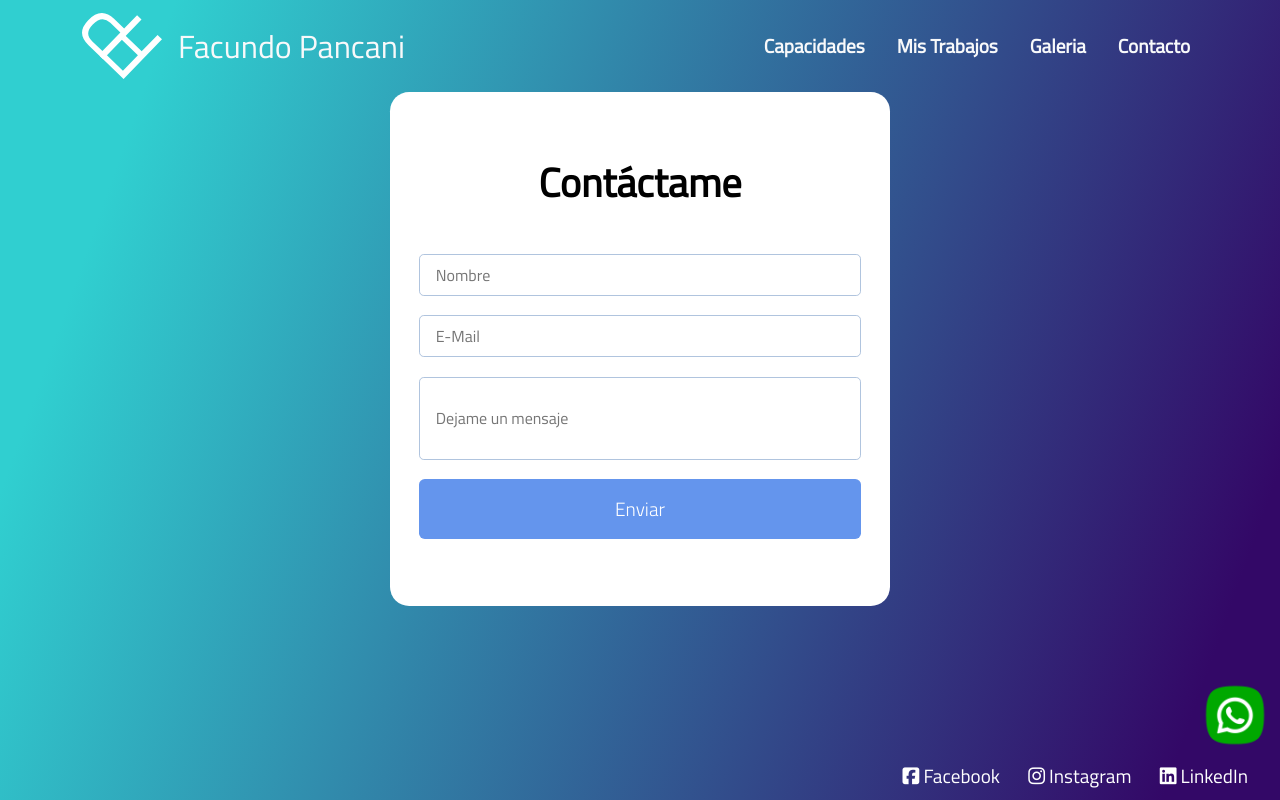
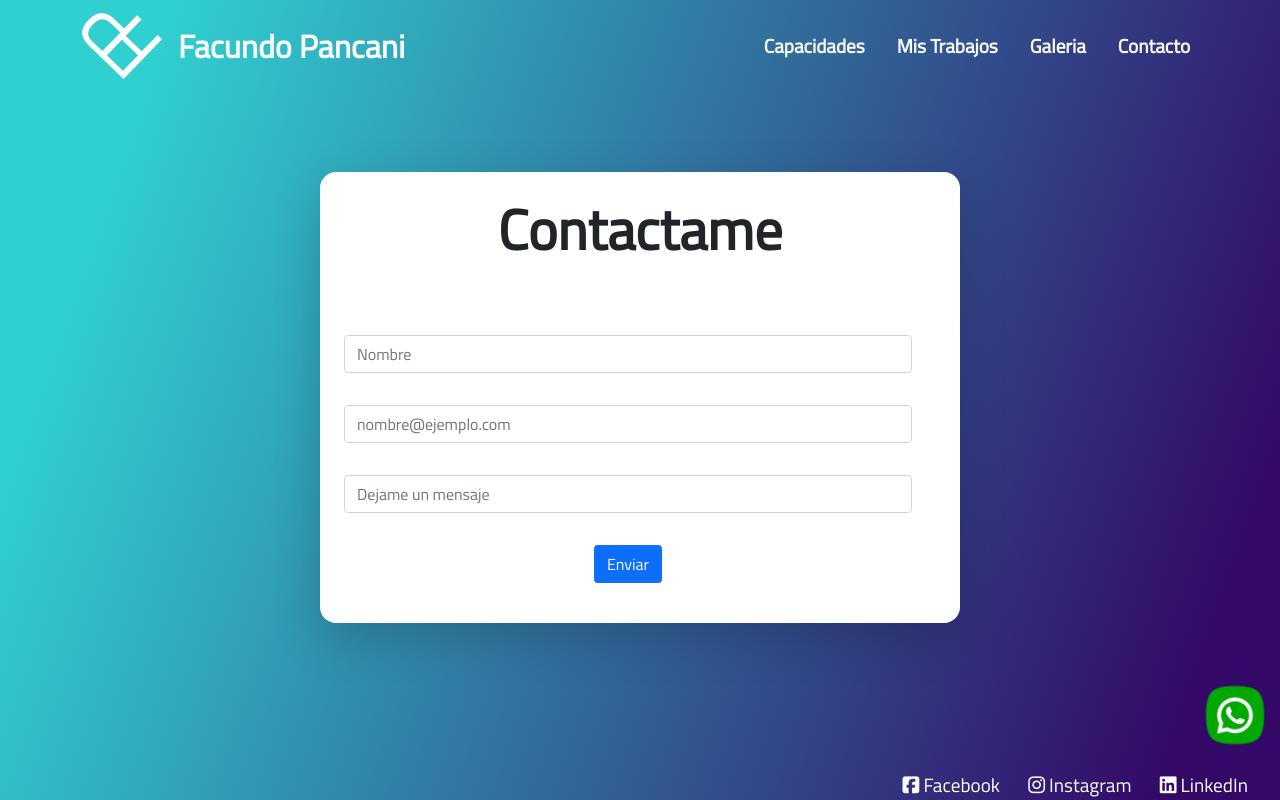
Before and after one commit to facuupan/portfolio, a plain HTML site: page paginas/contacto.html in a window 1280 px wide. Drawn offline with nearby package versions, Linux system fonts and the light colour scheme.

Commit message:
Formulario contacto con bootstrap

```diff
--- a/CSS/style.css
+++ b/CSS/style.css
@@ -154,6 +154,7 @@ main{
     align-items: center;
     /* padding: 100px; */
     grid-area: main;
+    padding-top: 5rem;
 }
 .mainDivGaleria{
     max-width: 70vw;
@@ -168,23 +169,33 @@ main{
     right: 10px;
 }
 footer{
-    position: fixed;
-    bottom: 0.5em;
+    position:absolute;
+    bottom: 0;
     width: 100vw;
     display:flex;
     justify-content:flex-end;
     /* background-color: #add8e6; */
     grid-area: footer;
-    position: absolute;
+    align-self:flex-end;
 }
-form{
+/* form{
     margin: auto;
     background-color: white;
     border-radius: 1em;
     padding: 3.5em 1.5em;
     width: 90%;
-    width: 500px;
     max-width: 70vw;
+} */
+#sectionContacto{
+    background-color:white;
+    border-radius: 1rem;
+}
+#botonContacto:hover{
+    background-color: #20c997;
+}
+#botonContacto{
+    background-color:#0d6efd;
+    color: white;
 }
 .formContainer{
     width: 100%;
@@ -326,7 +337,7 @@ form{
         justify-content:center;
         /* background-color: #add8e6; */
         grid-area: footer;
-        position: fixed;
+        /* position: fixed; */
     }
     form{
         background-color: white;
@@ -400,6 +411,11 @@ form{
     .mainItemsDiv{
         margin:0,20vw;
     }
+    #sectionContacto{
+        background-color:white;
+        border-radius: 1rem;
+        width: 75% !important;
+    }
 }
 @media only screen and (max-width: 426px) {
     header{
@@ -447,4 +463,10 @@ form{
         font-size: 0.8rem;
         justify-items: center;
     }
+    .mainDivGaleria{
+        max-width: 100vw;
+    }
+    .mainDivGaleria img{
+        max-width: 100vw;
+    }
 }
--- a/paginas/contacto.html
+++ b/paginas/contacto.html
@@ -19,6 +19,7 @@
       href="https://fonts.googleapis.com/css2?family=Atkinson+Hyperlegible:ital@0;1&family=Montserrat:ital,wght@0,300;1,300&family=Titillium+Web:ital,wght@0,200;0,300;0,400;1,200;1,300;1,400&family=Zen+Kaku+Gothic+New:wght@300;400&display=swap"
       rel="stylesheet"
     />
+        <!----------------------------------------- CSS ------------------------------------------->
     <link rel="stylesheet" href="../CSS/style.css" />
     <script
       src="https://kit.fontawesome.com/1445357fbb.js"
@@ -29,7 +30,7 @@
     <!----------------------------------------------- HEADER --------------------------------------------------------->
     <header class="navbar navbar-expand-lg navbar-light fill-content">
       <div class="container d-flex">
-        <a class="navbar-brand d-flex fs-2 align-items-center text-light flex-fill" href="../index.html"><img class="logo align-self-center" src="../Assets/logoCoraFPBlanco.svg">Facundo Pancani</a>
+        <a class="navbar-brand d-flex fs-2 align-items-center text-light flex-fill fw-bold" href="../index.html"><img class="logo align-self-center" src="../Assets/logoCoraFPBlanco.svg">Facundo Pancani</a>
         <button class="navbar-toggler" type="button" data-bs-toggle="collapse" data-bs-target="#navbarNav" aria-controls="navbarNav" aria-expanded="false" aria-label="Toggle navigation">
           <span class="navbar-toggler-icon"></span>
         </button>
@@ -53,7 +54,29 @@
     </header>
     <!------------------------------------------- MAIN --------------------------------------------------------------->
     <main>
-      <form>
+      <section class="container shadow-lg p-4 w-50" id="sectionContacto">
+        <div class="row">
+          <div class="col-12 d-flex justify-content-center mb-5">
+            <h2 class="fw-bold display-4 text-center text-lg-start justify-content-center text-dark">Contactame</h2>
+          </div>
+          <form action="" class="w-100 row justify-content-center">
+            <div class="col-12 my-3">
+              <input class="form-control justify-content-center" type="text"  id="nombreContacto" name="nombreContacto" placeholder="Nombre">
+            </div>
+            <div class="col-12 my-3">
+              <input class="form-control justify-content-center" type="email"  id="emailContacto"
+              name="emailContacto"  placeholder="nombre@ejemplo.com">
+            </div>
+            <div class="col-12 my-3">
+              <input class="form-control justify-content-center" type="textarea"  id="mensajeContacto" name="mensajeContacto" placeholder="Dejame un mensaje">
+            </div>
+            <div class="col-12 d-flex justify-content-center my-3">
+              <input id="botonContacto" type="submit" value="Enviar" class="btn color-primary">
+            </div>
+          </form>
+        </div>
+      </section>
+      <!-- <form>
         <div class="formContainer">
           <h1 class="formContactame">Contáctame</h1>
           <input
@@ -73,7 +96,7 @@
           />
           <input type="submit" value="Enviar" class="formEnviar" />
         </div>
-      </form>
+      </form> -->
       <div class="botonWhatsApp">
         <a
           href="https://api.whatsapp.com/send?phone=+542236690000"
@@ -102,5 +125,15 @@
         </li>
       </ul>
     </footer>
+    <script
+    src="https://cdn.jsdelivr.net/npm/@popperjs/core@2.10.2/dist/umd/popper.min.js"
+    integrity="sha384-7+zCNj/IqJ95wo16oMtfsKbZ9ccEh31eOz1HGyDuCQ6wgnyJNSYdrPa03rtR1zdB"
+    crossorigin="anonymous"
+  ></script>
+  <script
+    src="https://cdn.jsdelivr.net/npm/bootstrap@5.1.3/dist/js/bootstrap.min.js"
+    integrity="sha384-QJHtvGhmr9XOIpI6YVutG+2QOK9T+ZnN4kzFN1RtK3zEFEIsxhlmWl5/YESvpZ13"
+    crossorigin="anonymous"
+  ></script>
   </body>
 </html>
```
Also changed, not shown: paginas/cv.html (+11 -0 lines), paginas/galeria.html (+10 -0 lines), paginas/trabajos.html (+10 -0 lines).
